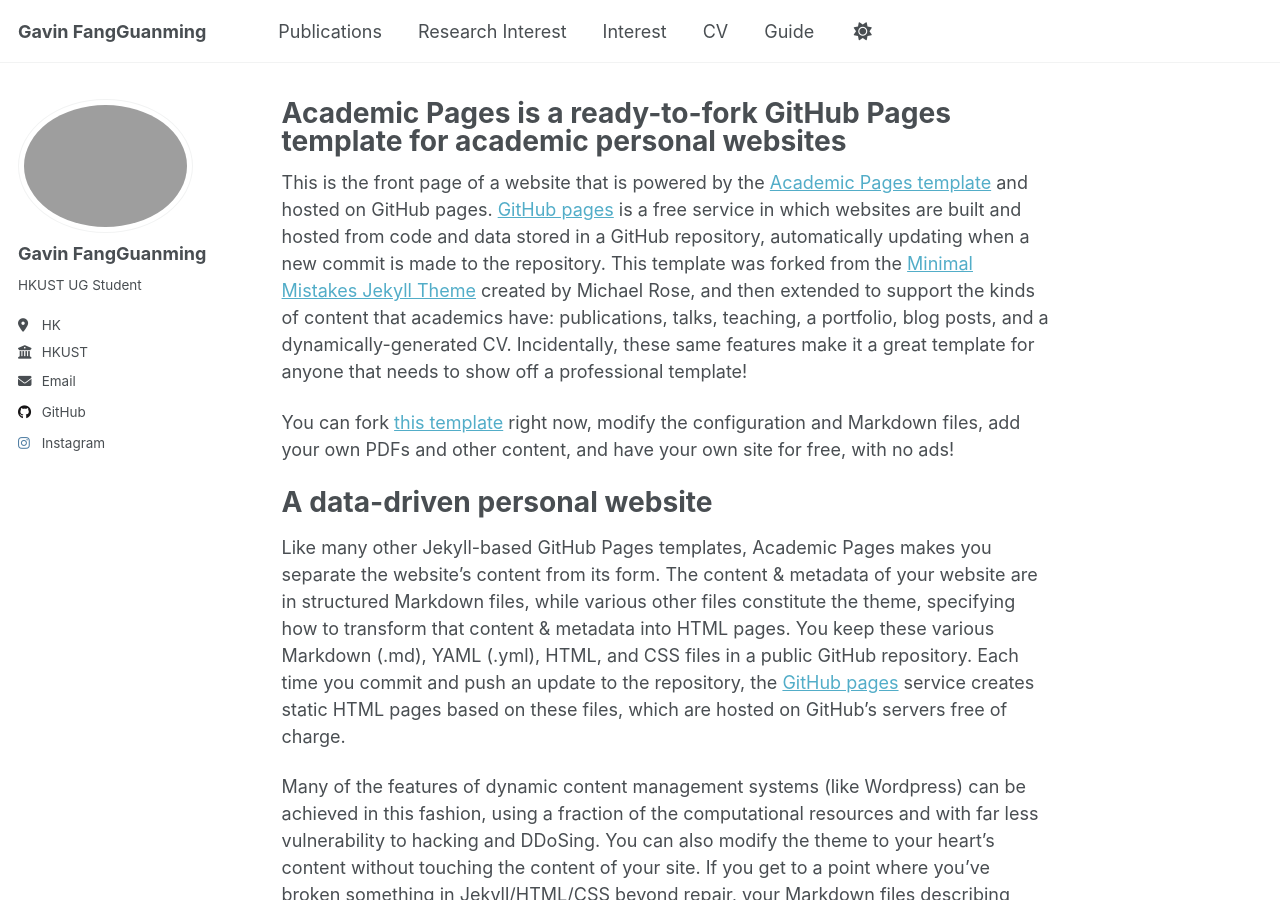
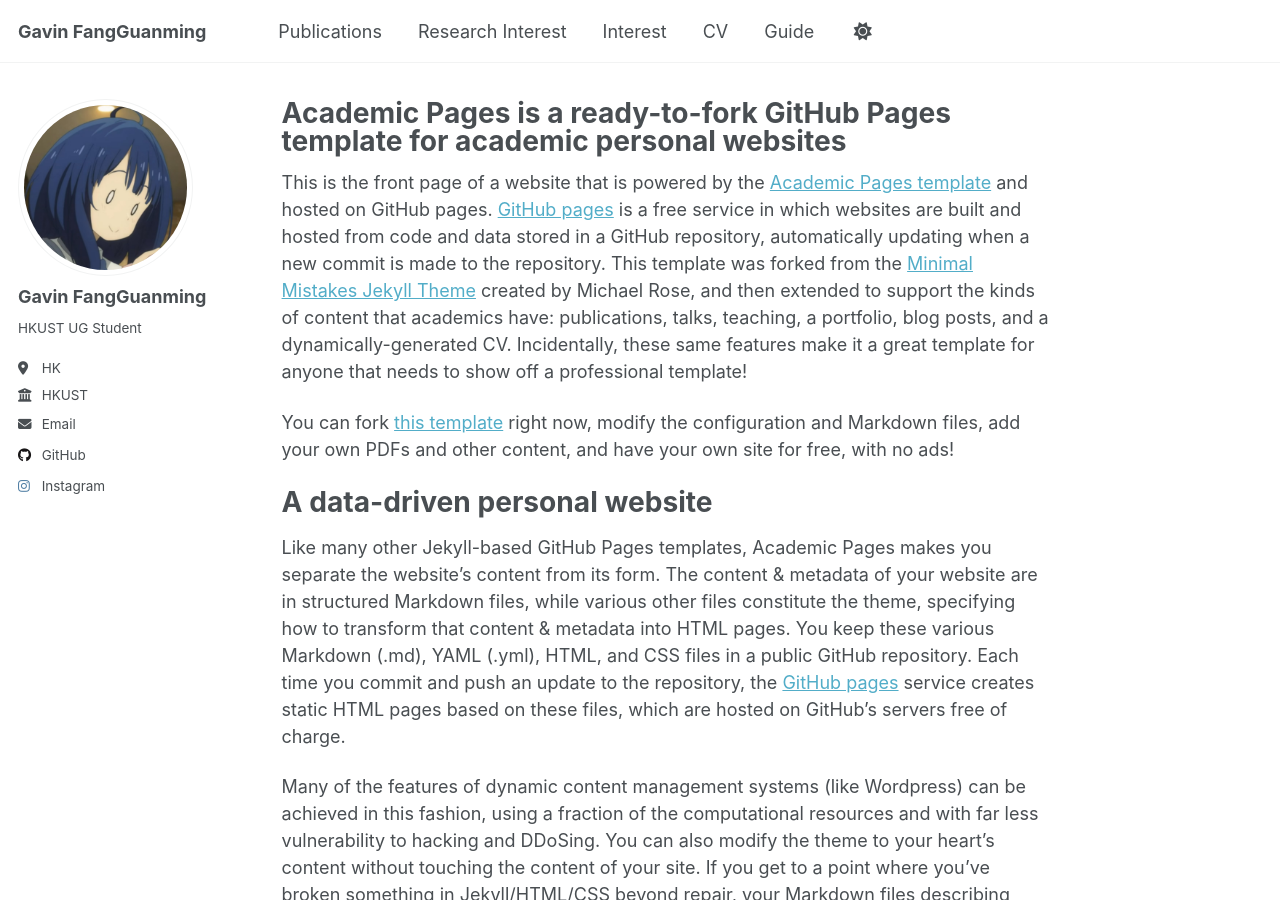
Before and after one commit to fgm0020/fgm0020.github.io, a Jekyll site: the page built from _pages/about.md, in a window 1280 px wide and 900 px high. Built offline with Jekyll 4.4.1, drawn with Linux system fonts in a browser that asks for light colours; a script that is not in the unit is left out.

Commit message:
Update _config.yml

```diff
--- a/_config.yml
+++ b/_config.yml
@@ -22,7 +22,7 @@
 #               Additional customization can be done by editing /_includes/author-profile.html
 author:
   # Biographic information
-  avatar           : "image/yanami.png"
+  avatar           : "yanami.jpg"
   name             : "Gavin FangGuanming"
   pronouns         : # example: "she/her"
   bio              : "HKUST UG Student"
```
